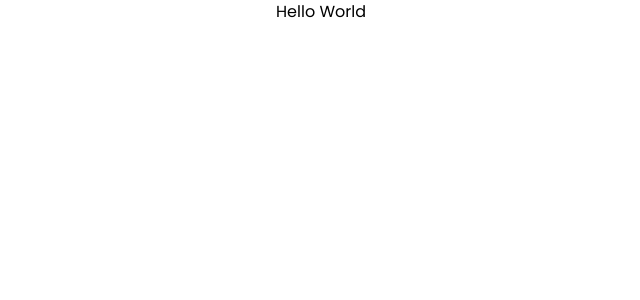
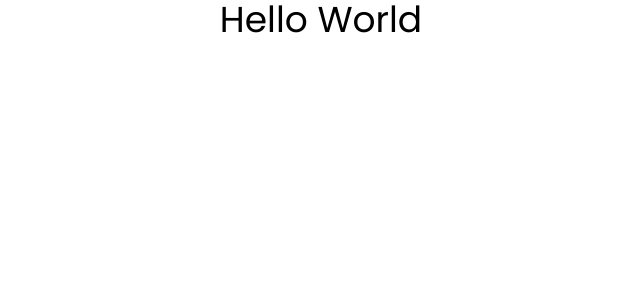
Before and after one commit to zreonx/hms-dashboard, a React (Vite) app in the folder frontend/: page / in a window 1280 px wide. Shown: the top 300 px of the page, without its empty margins (319-959 px from the left). Built offline with nearby package versions, Linux system fonts and the light colour scheme; a web font is replaced by a local one.

Commit message:
change font size

```diff
--- a/frontend/src/App.jsx
+++ b/frontend/src/App.jsx
@@ -3,7 +3,7 @@ import "./App.css";
 const App = () => {
   return (
     <>
-      <h1 className='text-center'>Hello World</h1>
+      <h1 className='text-center text-4xl'>Hello World</h1>
     </>
   );
 };
```
